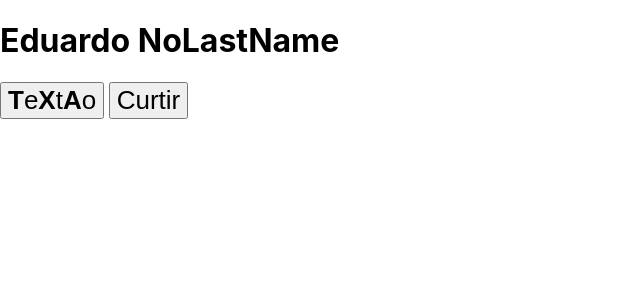
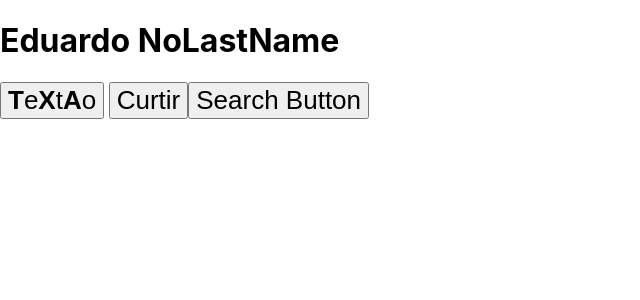
Before and after one commit to SallesCosta/reactLearning, a React (Vite) app in the folder M-01-parteII/: page / in a window 1280 px wide. Shown: the top 300 px of the page, without its empty margins (0-640 px from the left). Built offline with nearby package versions, Linux system fonts and the light colour scheme.

Commit message:
practicing aula 29

```diff
--- a/M-01-parteII/src/App.jsx
+++ b/M-01-parteII/src/App.jsx
@@ -3,15 +3,16 @@ import logo from './logo.svg'
 import './App.css'
 import { Title } from './components/title'
 import React, { Component } from 'react'
-import { Button, LikeButton } from './button'
+import { Button, LikeButton, SearchButton } from './button'
 
 class App extends Component {
   render() {
     return (
-      <div className='container' onClick={(e) => {alert('clicou')}}>
-        <Title name='Eduardo'/>
+      <div className='container'>
+        <Title name='Eduardo' />
         <Button><b>T</b>e<b>X</b>t<b>A</b>o</Button> {/* dessa forma (com children), da pra colocar mais elementos dentro do botão. */}
         <LikeButton />
+        <SearchButton />
       </div>
     )
   }
@@ -20,7 +21,7 @@ class App extends Component {
 // function App() {
 //   const [count, setCount] = useState(0)
 
- //   return (
+//   return (
 //     <div className="App">
 //       <header className="App-header">
 //         <img src={logo} className="App-logo" alt="logo" />
--- a/M-01-parteII/src/button.jsx
+++ b/M-01-parteII/src/button.jsx
@@ -1,10 +1,14 @@
 
 import React from 'react'
 
-export const Button = ({ children }) => {
-  return <button>{children}</button>
+export const Button = ({ children, handleClick }) => {
+  return <button onClick={handleClick}>{children}</button>
 }
 
 export const LikeButton = () => {
- return <Button>Curtir</Button>
+ return <Button handleClick={() => alert('likeButton')}>Curtir</Button>
 }
+
+export const SearchButton = () => {
+ return <Button handleClick={() => alert('SearchButton')}>Search Button</Button>
+}
```
